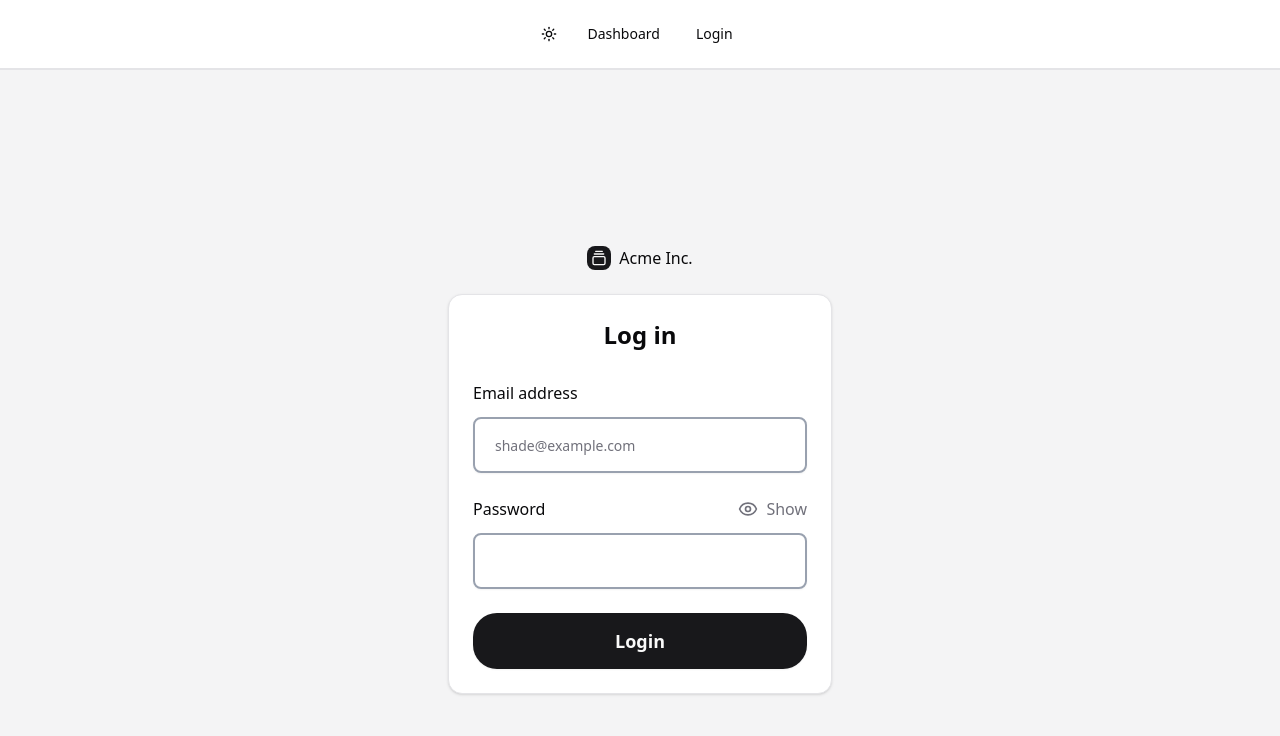
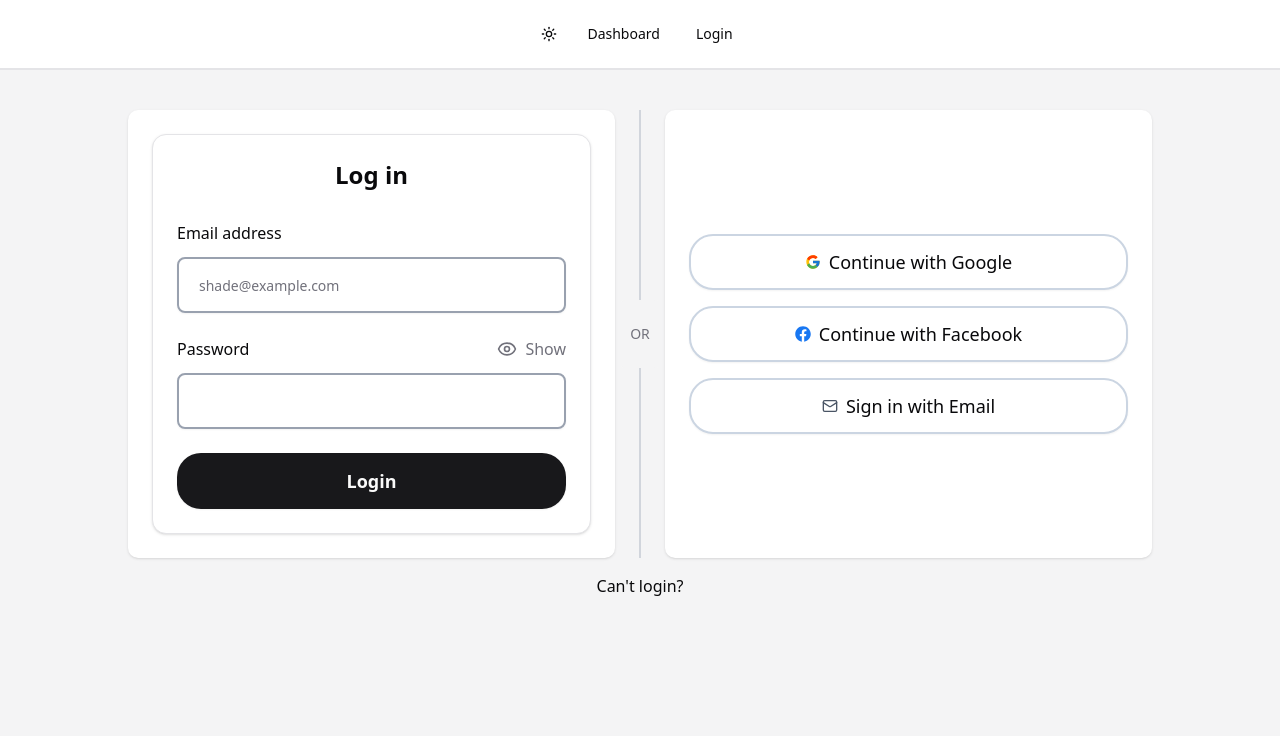
Before and after one commit to Shade-Platform/Web-Client, a Next.js app: page /login in a window 1280 px wide. Shown: the top 736 px of the page. Built offline with nearby package versions, Linux system fonts and the light colour scheme.

Commit message:
Finalizes the UI for the login page

```diff
--- a/app/(auth)/login/SocialLoginOptions.tsx
+++ b/app/(auth)/login/SocialLoginOptions.tsx
@@ -26,7 +26,7 @@ export function SocialLoginOptions() {
         variant="outline_gray"
         className="h-14 w-full text-lg font-medium transition-all duration-200 hover:scale-[1.02] rounded-3xl"
       >
-        <Mail className="h-5 w-5 text-gray-600" />
+        <Mail className="h-5 w-5 text-gray-600 dark:text-gray-300" />
         Sign in with Email
       </Button>
     </div>
--- a/app/(auth)/login/page.tsx
+++ b/app/(auth)/login/page.tsx
@@ -1,19 +1,40 @@
-import { GalleryVerticalEnd } from "lucide-react"
-
 import { LoginForm } from "./login-form"
+import { SocialLoginOptions } from "./SocialLoginOptions"
 
 export default function LoginPage() {
-    return (
-        <div className="flex min-h-svh flex-col items-center justify-center gap-6 bg-muted p-6 md:p-10">
-            <div className="flex w-full max-w-sm flex-col gap-6">
-                <a href="#" className="flex items-center gap-2 self-center font-medium">
-                    <div className="flex h-6 w-6 items-center justify-center rounded-md bg-primary text-primary-foreground">
-                        <GalleryVerticalEnd className="size-4" />
-                    </div>
-                    Acme Inc.
-                </a>
-                <LoginForm />
+  return (
+    <div className="flex min-h-screen items-center justify-center bg-muted p-6 md:p-10">
+      <div className="grid w-full max-w-5xl gap-6 lg:grid-cols-[1fr_auto_1fr] sm:grid-rows-[1fr_auto_1fr]">
+        {/* Left Section */}
+        <div className="bg-card col-span-1 rounded-lg p-6 shadow md:col-span-1">
+          <LoginForm />
+        </div>
+
+        {/* Divider */}
+        <div className="col-span-1 flex items-center justify-center lg:col-span-1">
+          <div className="relative flex h-full w-full items-center justify-center lg:w-auto">
+            <div className="h-0.5 w-full bg-gray-300 dark:bg-gray-400 lg:h-full lg:w-0.5" />
+            <div className="absolute left-1/2 top-1/2 -translate-x-1/2 -translate-y-1/2 transform bg-muted px-4 py-2 text-sm font-medium text-muted-foreground rounded-md md:px-3 md:py-6">
+              OR
             </div>
+          </div>
         </div>
-    )
+
+        {/* Right Section */}
+        <div className="bg-card col-span-1 flex items-center justify-center rounded-lg p-6 shadow md:col-span-1">
+          <SocialLoginOptions />
+        </div>
+
+        {/* Can't login? link*/}
+        <div className="col-span-full -mt-2 text-center">
+          <a
+            href="/forgot-password"
+            className="text-md font-medium text-foreground hover:text-primary transition-colors hover:underline"
+          >
+            Can't login?
+          </a>
+        </div>
+      </div>
+    </div>
+  )
 }
```
